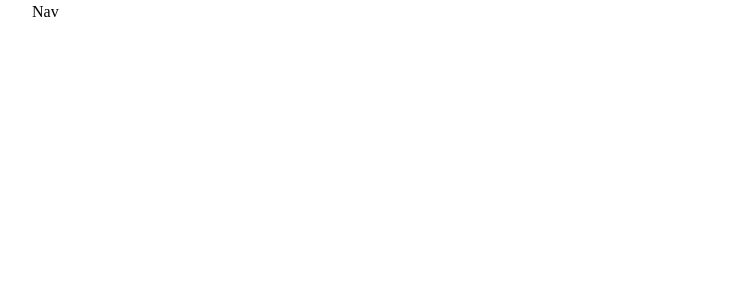
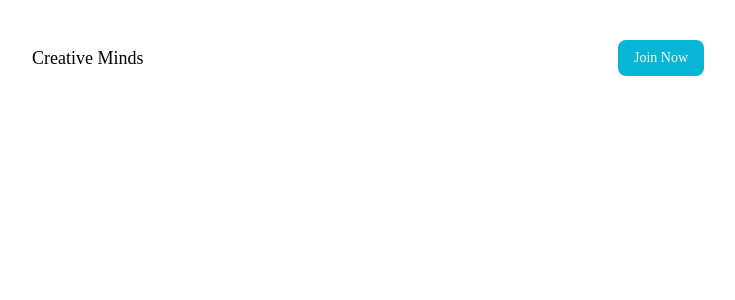
Before and after one commit to NadyaCodes/creative-writes, a Next.js app: page / in a window 1280 px wide. Shown: the top 300 px of the page, without its empty margins (272-1007 px from the left). Built offline with nearby package versions, Linux system fonts and the light colour scheme.

Commit message:
create and style join button and route

```diff
--- a/components/Nav.js
+++ b/components/Nav.js
@@ -1,9 +1,21 @@
+import Link from "next/link";
+
 export default function Nav() {
   return (
-    <div>
-      <h1>Nav</h1>
-    </div>
+    <nav className="flex justify-between items-center py-10">
+      <Link href="/">
+        <button className="text-lg font-medium">Creative Minds</button>
+      </Link>
+      <ul className="flex items-center gap-10">
+        <Link
+          href={"/auth/login"}
+          className="py-2 px-4 text-sm bg-cyan-500 text-white rounded-lg font-medium ml-8"
+        >
+          Join Now
+        </Link>
+      </ul>
+    </nav>
   );
 }
 
-//currently at 12:48 with https://www.youtube.com/watch?v=o7jTN4s78GQ&t=16s
+//currently at 27:13 with https://www.youtube.com/watch?v=o7jTN4s78GQ&t=16s
```
